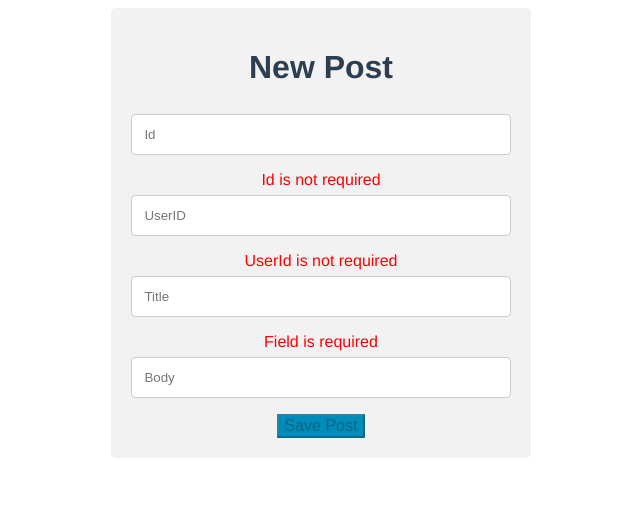
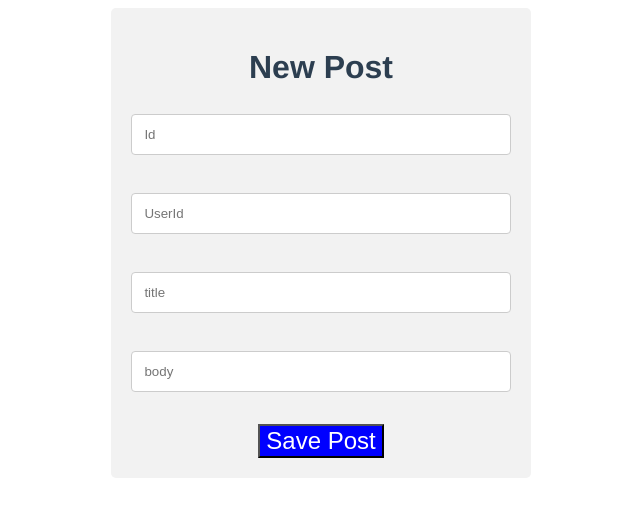
Before and after one commit to tienmanh94hbk/training-Vue-js, a Vue app: page /NewPost in a window 1280 px wide. Shown: the top 516 px of the page, without its empty margins (319-959 px from the left). Built offline with nearby package versions, Linux system fonts and the light colour scheme; what vue-resource would draw is missing.

Commit message:
#feature/5 fix rules va thong bao loi cho cac input id,userId,title

```diff
--- a/src/components/Posts.vue
+++ b/src/components/Posts.vue
@@ -1,13 +1,36 @@
-<template xmlns:data="http://www.w3.org/1999/xhtml">
-
+<template>
+    <div >
+        <div @click='setClick(post)' :class="{active: post.id %2===0 && !post.clicked, hide: post.id%2!==0&& !post.clicked ,afterClick: post.clicked}">
+            <h3>Id: {{ post.id }}- Title: {{ post.title }}</h3>
+        </div>
+    </div>
 </template>
 
 <script>
     export default {
-
+        props:['post'],
+        methods: {
+            setClick(post) {
+                post.clicked = true;
+                this.$router.push({
+                    name: 'PostDetail',
+                    params: {
+                        postDetail: post
+                    }
+                });
+            }
+        },
     }
 </script>
 
 <style scoped>
-
+    .active {
+        background-color: yellow;
+    }
+    .hide {
+        background-color: green;
+    }
+    .afterClick{
+        background-color: gray;
+    }
 </style>
--- a/src/router.js
+++ b/src/router.js
@@ -26,6 +26,6 @@ export default new Router({
       name: 'NewPost',
       component: NewPost,
       props: true,
-    }
+    },
   ]
 });
--- a/src/views/ListPost.vue
+++ b/src/views/ListPost.vue
@@ -3,65 +3,49 @@
         <div>
             <button v-on:click="newPost()">New Post</button>
         </div>
-        <div class="home">
-            <h1>LIST POST</h1>
-            <div v-for="(post,index) in posts" :key="post.id" @click='sendData(post)'>
-                <div v-bind:id="index" v-if="post.id < 50" class="text-title"
-                     :class="{active: post.id %2===0, hide: post.id%2!==0}">
-                    <h3>Id: {{ post.id }}- Title: {{ post.title }}</h3>
-                </div>
-            </div>
-        </div>
+        <h1>LIST POST</h1>
+        <app-posts v-bind:post="post" v-for="post in posts" :key="post.id" v-if="post.id < 50"
+                   class="text-title"></app-posts>
     </div>
 </template>
 
 <script>
+    import Post from '../components/Posts'
 
     export default {
-        data() {
-            return {
-                posts: [],
-                isActive: true,
-                isHide: false
-            }
+        components: {
+            'app-posts': Post
         },
-        mounted() {
+        created() {
             this.$http.get('https://jsonplaceholder.typicode.com/posts')
                 .then(function (res) {
+                    for (let i = 0; i < res.body.length; i++) {
+                        res.body[i].clicked = false
+                    }
                     this.posts = res.body;
                 }).catch(function (error) {
                 console.log('Error: ', error);
-            }).then(()=>{
+            }).then(() => {
                 const objNewPost = this.$route.params.newPost;
                 if (objNewPost) {
                     this.posts.unshift(objNewPost);
                 }
             });
         },
+        data() {
+            return {
+                posts: []
+            }
+        },
         methods: {
             newPost() {
                 this.$router.push({
                     name: 'NewPost'
                 })
-            },
-            sendData(post) {
-                this.$router.push({
-                    name: 'PostDetail',
-                    params: {
-                        postDetail: post
-                    }
-                });
             }
         }
     }
 </script>
 
 <style>
-    .active {
-        background-color: yellow;
-    }
-
-    .hide {
-        background-color: green;
-    }
 </style>
--- a/src/views/NewPost.vue
+++ b/src/views/NewPost.vue
@@ -2,49 +2,61 @@
     <div class="card-body">
         <h1>New Post</h1>
         <form @submit.prevent="getFormValues">
-            <div class="form-group" :class="{ 'form-group--error': $v.id.$error }">
+            <validation-provider rules="required|numeric|max:8" v-slot="{ errors }">
                 <label>
-                    <input type="number" placeholder="Id" name="id" v-model.trim="$v.id.$model"/>
+                    <input v-model="id" placeholder="Id" name="id" type="text" />
                 </label>
-            </div>
-            <div class="error" v-if="!$v.id.required">Id is not required</div>
-            <div class="error" v-if="!$v.id.maxLength">Id must have at longest {{$v.id.$params.maxLength.max}}
-                letters.
-            </div>
-            <div class="form-group" :class="{ 'form-group--error': $v.userId.$error }">
+                <p class="errors">{{ errors[0] }}</p>
+            </validation-provider>
+            <validation-provider rules="required|numeric|max:8" v-slot="{ errors }">
                 <label>
-                    <input name="userId" type="number" placeholder="UserID" v-model.trim="$v.userId.$model"/>
+                    <input v-model="userId" placeholder="UserId" name="userId" type="text" />
                 </label>
-            </div>
-            <div class="error" v-if="!$v.userId.required">UserId is not required</div>
-            <div class="error" v-if="!$v.userId.maxLength">UserId must have at longest
-                {{$v.userId.$params.maxLength.max}}
-                letters.
-            </div>
-            <div class="form-group" :class="{ 'form-group--error': $v.title.$error }">
+                <p class="errors">{{ errors[0] }}</p>
+            </validation-provider>
+            <validation-provider rules="required|max:256|regex:[0-9a-fA-F]" v-slot="{ errors }">
                 <label>
-                    <input name="title" type="text" placeholder="Title" v-model.trim="$v.title.$model"/>
+                    <input v-model="title" placeholder="title" name="title" type="text" />
                 </label>
-            </div>
-            <div class="error" v-if="!$v.title.required">Field is required</div>
-            <div class="error" v-if="!$v.title.maxLength">Tittle must have at longest {{$v.title.$params.maxLength.max}}
-                letters.
-            </div>
-            <div class="error" v-if="!$v.title.alphaNum">Title must be characters type</div>
-            <div class="form-group" :class="{ 'form-group--error': $v.body.$error }">
+                <p class="errors">{{ errors[0] }}</p>
+            </validation-provider>
+            <validation-provider  v-slot="{ errors }">
                 <label>
-                    <input name="body" type="text" placeholder="Body" v-model.trim="$v.body.$model" />
+                    <input v-model="body" placeholder="body" name="body" type="text" />
                 </label>
-            </div>
-            <button :disabled="$v.$invalid" type="submit" id="button-save">Save Post</button>
+                <p class="errors">{{ errors[0] }}</p>
+            </validation-provider>
+            <button type="submit" id="button-save">Save Post</button>
         </form>
     </div>
 </template>
 
 <script>
-    import {required, maxLength, alphaNum} from 'vuelidate/lib/validators'
+    import { ValidationProvider, extend } from 'vee-validate';
+    import {required, max, numeric,regex} from 'vee-validate/dist/rules';
+
+    extend('required', {
+        ...required,
+        message: 'The field is required.'
+    });
+    extend('numeric',{
+        ...numeric,
+        message: 'The filed may only contain numeric characters.'
+    });
+    extend('max',{
+        ...max,
+        message: 'The filed longer limit number characters.'
+    });
+    extend('regex',{
+        ...regex,
+        message: 'The filed can not input Vietnamese letters'
+    });
+
 
     export default {
+        components: {
+            ValidationProvider
+        },
         data() {
             return {
                     id: '',
@@ -53,27 +65,8 @@
                     body: '',
             }
         },
-        validations: {
-            id: {
-                required,
-                maxLength: maxLength(8)
-            },
-            userId: {
-                required,
-                maxLength: maxLength(8)
-            },
-            title: {
-                required,
-                maxLength: maxLength(256),
-                alphaNum
-            },
-            body:{
-
-            }
-        },
         methods: {
             getFormValues: function () {
-                if (!this.$v.$invalid) {
                     const post = {
                         id: this.id,
                         userId: this.userId,
@@ -90,7 +83,6 @@
                     }
                 }
             }
-        }
     };
 </script>
 
@@ -126,8 +118,9 @@
     }
 
     #button-save {
-        font-size: 16px;
-        background-color: #008cba;
+        font-size: 24px;
+        background-color: blue;
+        color: white;
     }
 
     .error {
```
